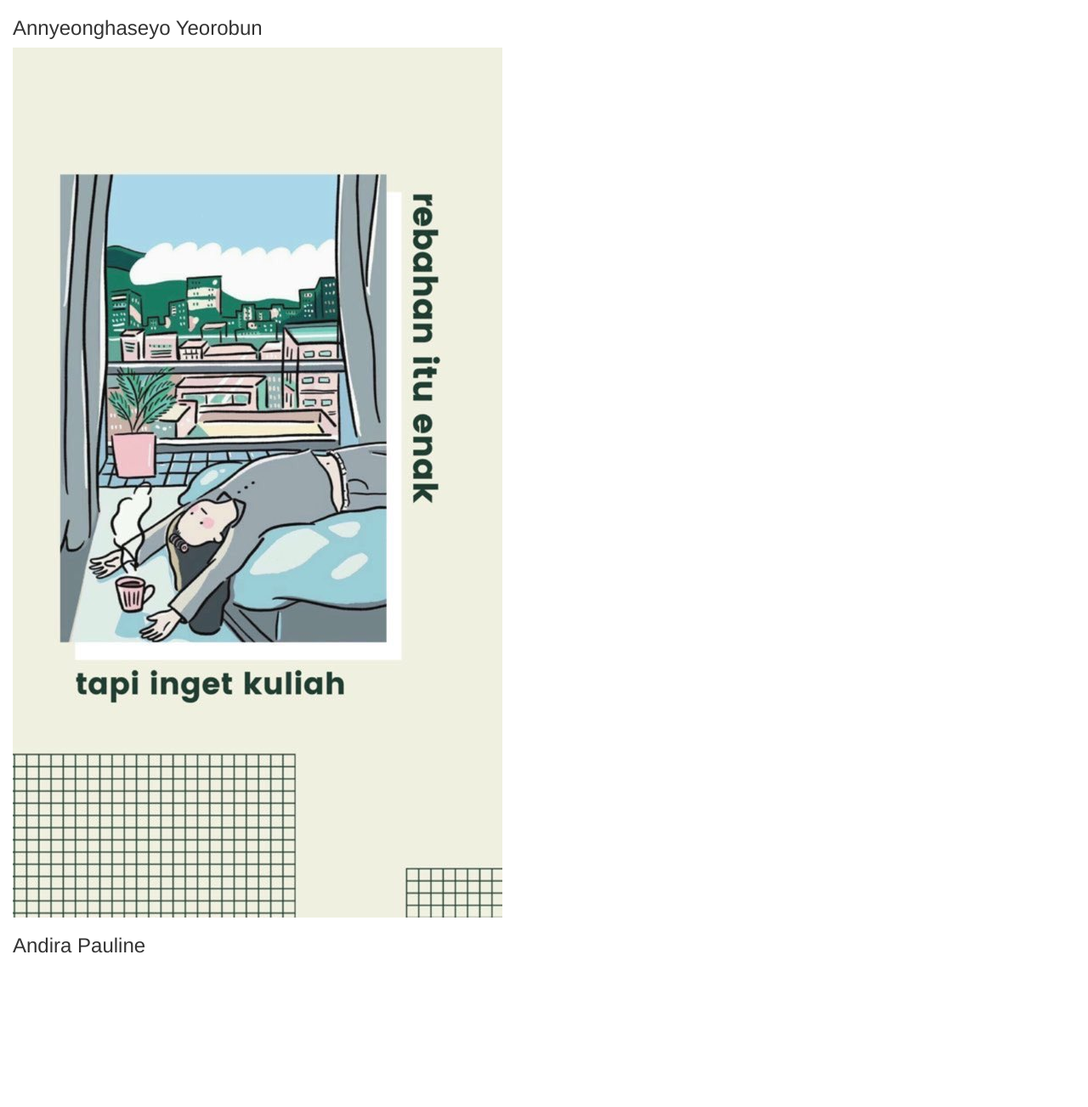
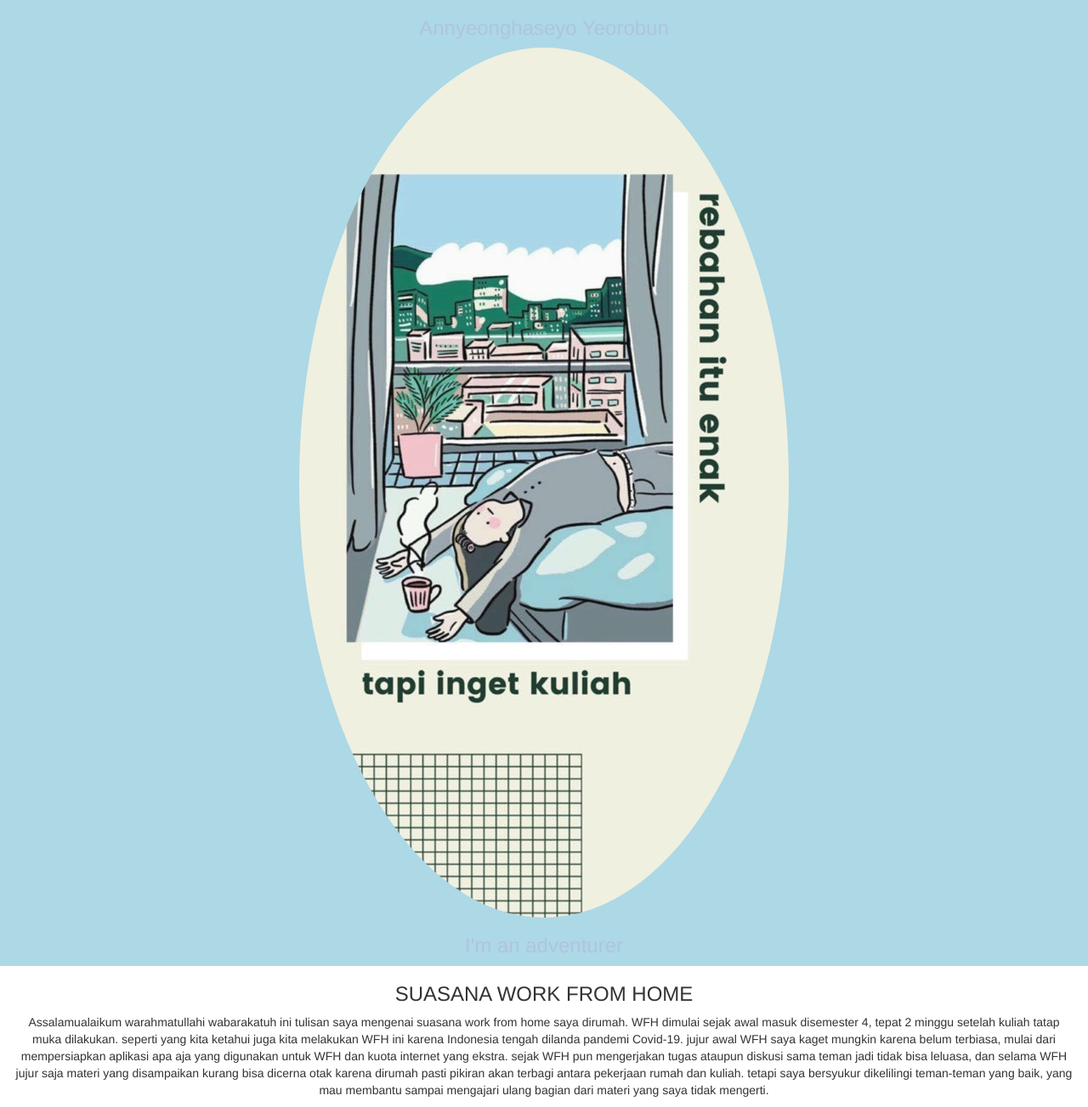
Before and after one commit to Andirapauline/tugascloud, a PHP site: page / in a window 1280 px wide. Shown: the whole page at 85% size. Before the commit the page ends 1122 px from the top, so only its background shows below. Run offline with PHP 8.4, Linux system fonts and the light colour scheme.

Commit message:
Update index.php

```diff
--- a/index.php
+++ b/index.php
@@ -9,14 +9,33 @@
    <link rel="stylesheet" href="https://maxcdn.bootstrapcdn.com/bootstrap/3.4.1/css/bootstrap.min.css">
   <script src="https://ajax.googleapis.com/ajax/libs/jquery/3.5.1/jquery.min.js"></script>
   <script src="https://maxcdn.bootstrapcdn.com/bootstrap/3.4.1/js/bootstrap.min.js"></script>
+
+  <style>
+  .bg-1 {
+    background-color: #ADD8E6; /* Lavender */
+    color: #B0C4DE; /* Light Steel Blue */
+  }
+  </style>
 </head>
 <body>
 
-  <div class="container-fluid">
-<h3>Annyeonghaseyo Yeorobun</h3>
-<img src="WFH.jpg" alt="WFH">
-<h3>Andira Pauline</h3>
-  </div>
+  <div class="container-fluid bg-1 text-center">
+  <h3>Annyeonghaseyo Yeorobun</h3>
+  <img src="WFH.jpg" class="img-circle" alt="WFH">
+  <h3>I'm an adventurer</h3>
+</div>
+  <div class="container-fluid bg-2 text-center">
+  <h3>SUASANA WORK FROM HOME</h3>
+  <p>Assalamualaikum warahmatullahi wabarakatuh
+ini tulisan saya mengenai suasana work from home saya dirumah. WFH dimulai sejak awal masuk disemester 4, tepat 2 minggu
+setelah kuliah tatap muka dilakukan. seperti yang kita ketahui juga kita melakukan WFH ini karena Indonesia tengah dilanda
+pandemi Covid-19.
+jujur awal WFH saya kaget mungkin karena belum terbiasa, mulai dari mempersiapkan aplikasi apa aja yang digunakan untuk WFH
+dan kuota internet yang ekstra. sejak WFH pun mengerjakan tugas ataupun diskusi sama teman jadi tidak bisa leluasa, dan selama
+WFH jujur saja materi yang disampaikan kurang bisa dicerna otak karena dirumah pasti pikiran akan terbagi antara pekerjaan
+rumah dan kuliah. tetapi saya bersyukur dikelilingi teman-teman yang baik, yang mau membantu sampai mengajari ulang bagian
+dari materi yang saya tidak mengerti.</p>
+</div>
 
 </body>
 </html>
```
